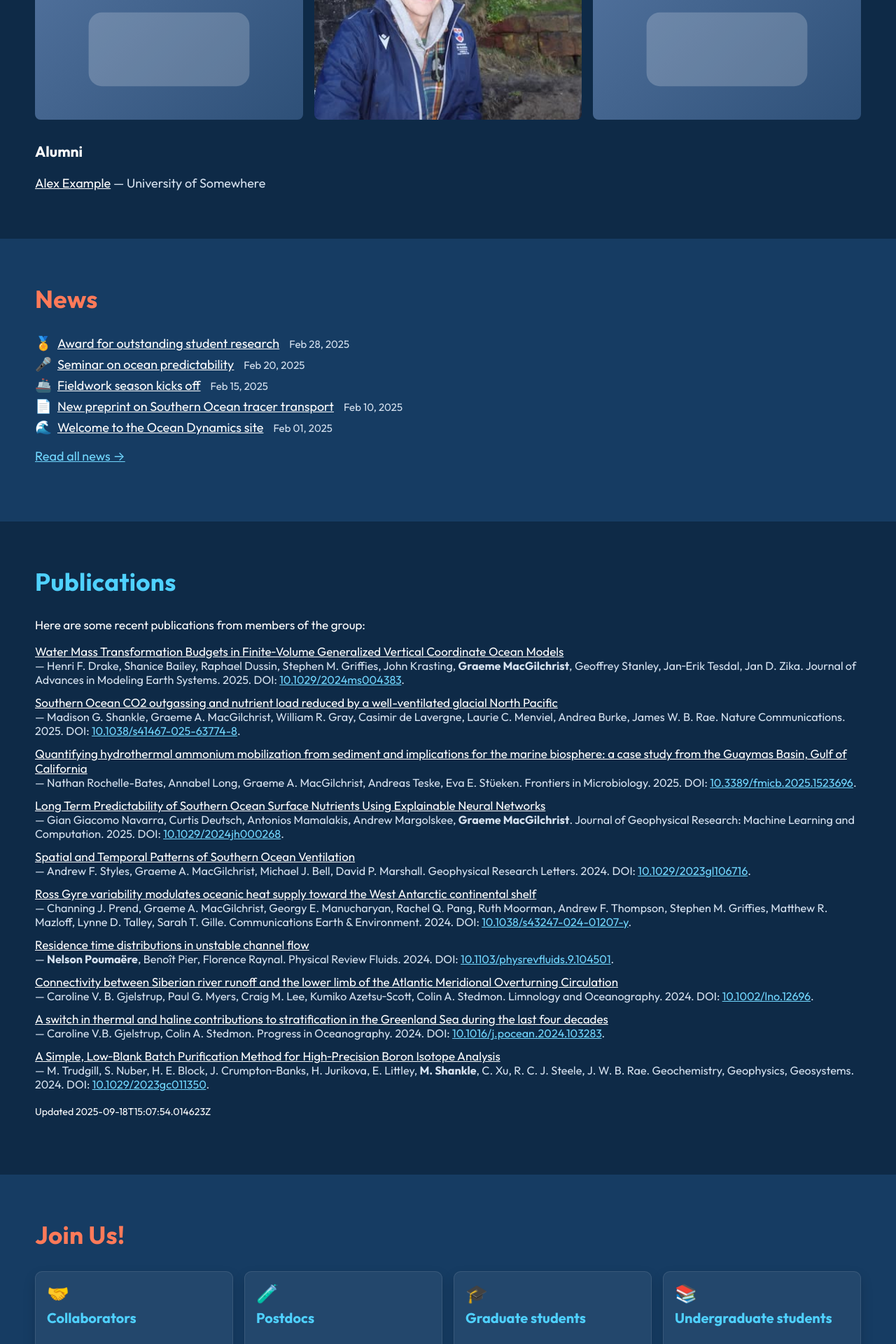
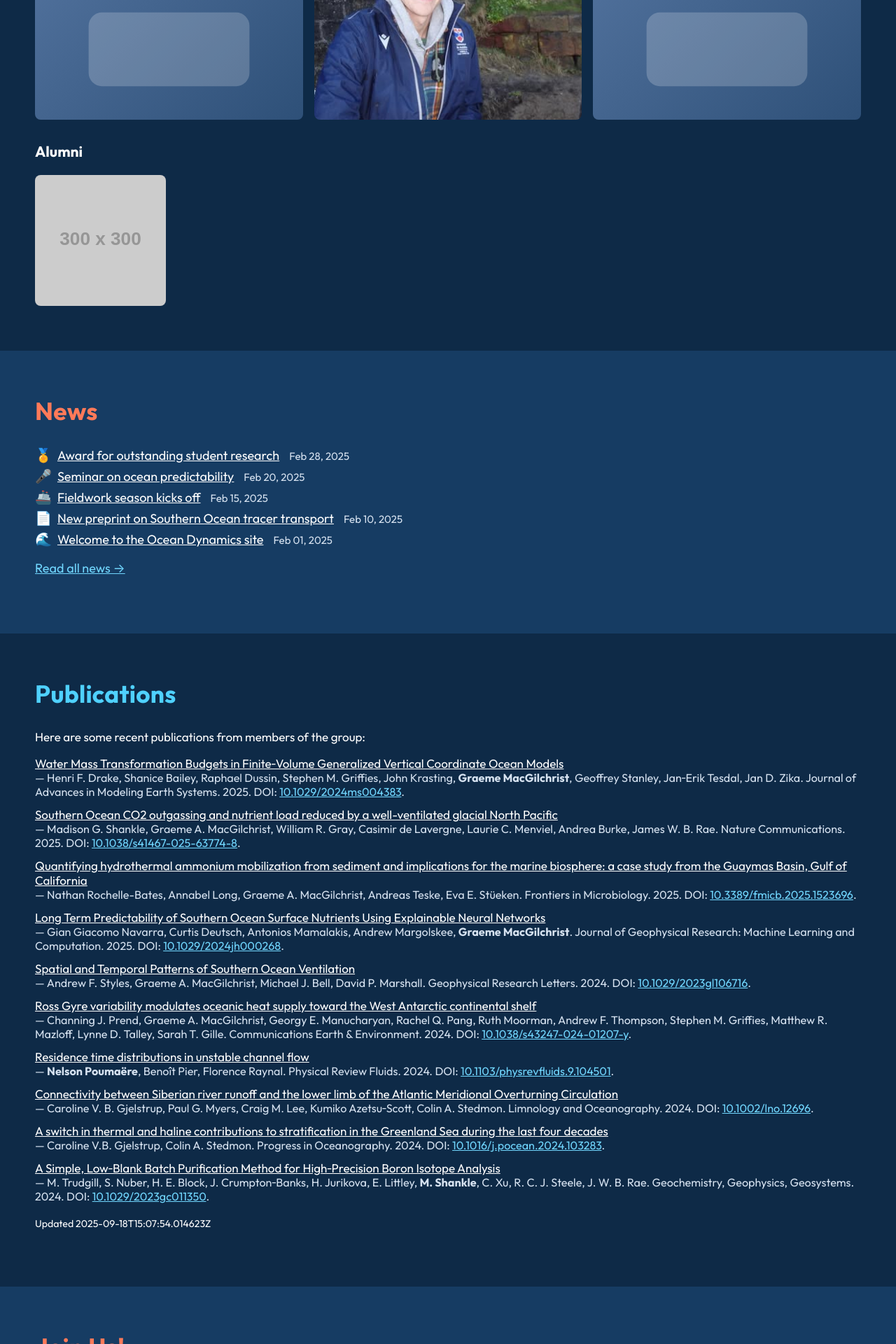
Before and after one commit to ODyn-StAndrews/ODyn-StAndrews.github.io, a Jekyll site: the page built from index.html, in a window 1280 px wide. Shown: the part 3766-5686 px from the top of the page at 70% size. Built offline with Jekyll 4.4.1, drawn with Linux system fonts in a browser that asks for light colours.

Commit message:
Alumni: render as mini people grid with hover cards; 2x columns vs current and smaller typography

```diff
--- a/assets/css/styles.css
+++ b/assets/css/styles.css
@@ -121,6 +121,12 @@
   align-items: stretch;
 }
 
+/* Alumni grid tweaks: smaller tiles and tighter overlay text */
+.people-alumni { gap: 12px; }
+.people-alumni .person-name { font-size: 0.9rem; }
+.people-alumni .person-role { font-size: 0.8rem; }
+.people-alumni .person-overlay { padding: 6px; }
+
 /* Card and image */
 .person-card { position: relative; width: 100%; outline: none; }
 .person-image { position: relative; width: 100%; padding-top: 100%; overflow: hidden; border-radius: 8px; }
--- a/index.html
+++ b/index.html
@@ -48,14 +48,15 @@
   </div>
   {% if site.data.members.alumni and site.data.members.alumni.size > 0 %}
     <h3 style="margin-top:32px;">Alumni</h3>
-    <ul class="alumni-list">
+    {% assign a_count = site.data.members.alumni | size %}
+    {% assign a_cols = cols | times: 2 %}
+    {% if a_cols < 2 %}{% assign a_cols = 2 %}{% endif %}
+    <div class="people-container people-alumni" style="grid-template-columns: repeat({{ a_cols }}, minmax(100px, 1fr));">
       {% for a in site.data.members.alumni %}
-        <li class="alumni-item">
-          {% if a.website %}<a href="{{ a.website }}" target="_blank" rel="noopener">{{ a.name }}</a>{% else %}{{ a.name }}{% endif %}
-          {% if a.affiliation %} — {{ a.affiliation }}{% endif %}
-        </li>
+        {% capture aurl %}{% if a.website %}{{ a.website }}{% else %}#{% endif %}{% endcapture %}
+        {% include person_card.html image=a.image name=a.name url=aurl role=a.affiliation website=a.website %}
       {% endfor %}
-    </ul>
+    </div>
   {% endif %}
 </section>
 
```
